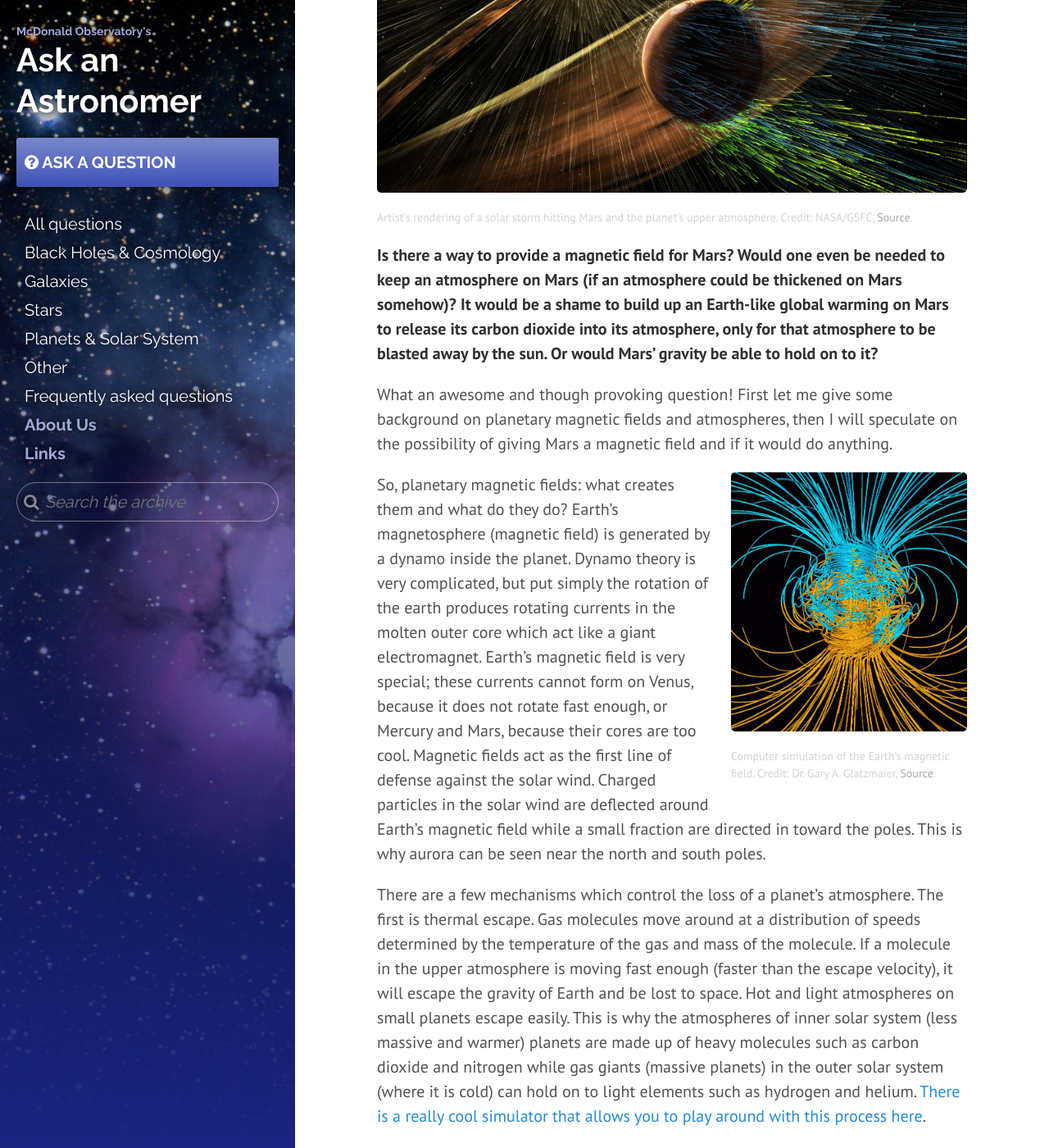
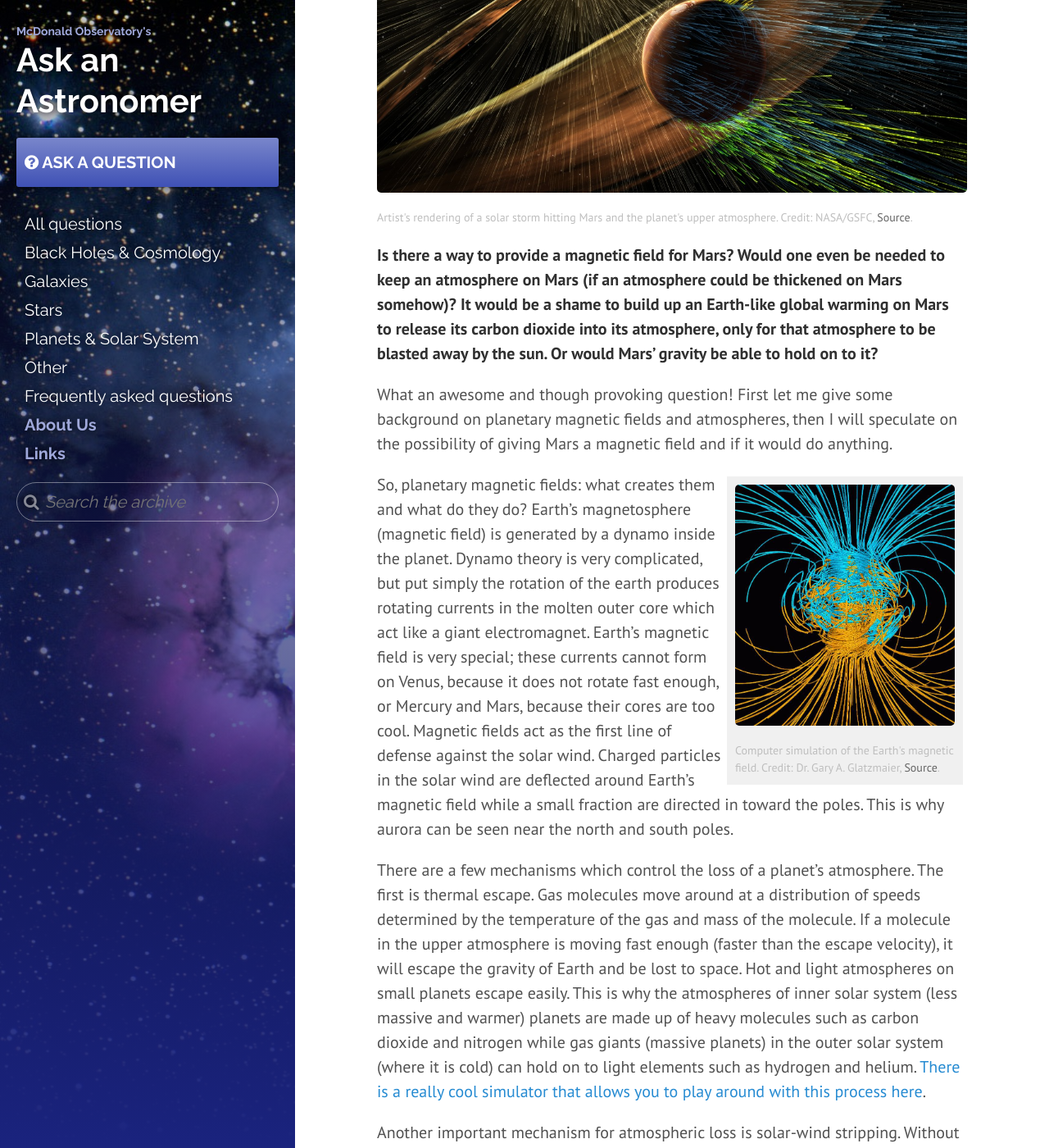
Before and after one commit to askanastronomer/askanastronomer.github.io, a Jekyll site: the page built from _posts/2015-11-20-can-we-create-a-magnetic-field-for-mars.md, in a window 1280 px wide and 1400 px high, scrolled down 408 px. Shown: the whole window at 82% size. Built offline with Jekyll 4.4.1, drawn with Linux system fonts in a browser that asks for light colours; nearby versions of some CDN libraries.

Commit message:
Fixed in-para images

```diff
--- a/public/css/aaa.css
+++ b/public/css/aaa.css
@@ -10,11 +10,11 @@
 
 .caption {
   font-size:0.7rem;
-  color:lightgray;
+  color:rgb(190, 190, 190);
 }
 
 .caption a {
-  color:darkgray;
+  color:rgb(100, 100, 100);
 }
 
 .with-border {
@@ -64,8 +64,9 @@
 .image-40 {
   float:right;
   width:40%;
-  margin-left:20px;
-  margin-bottom:20px;
+  margin:5px;
+  padding:10px;
+  background-color:rgb(240, 240, 240);
 }
 
 .sidebar {
```
